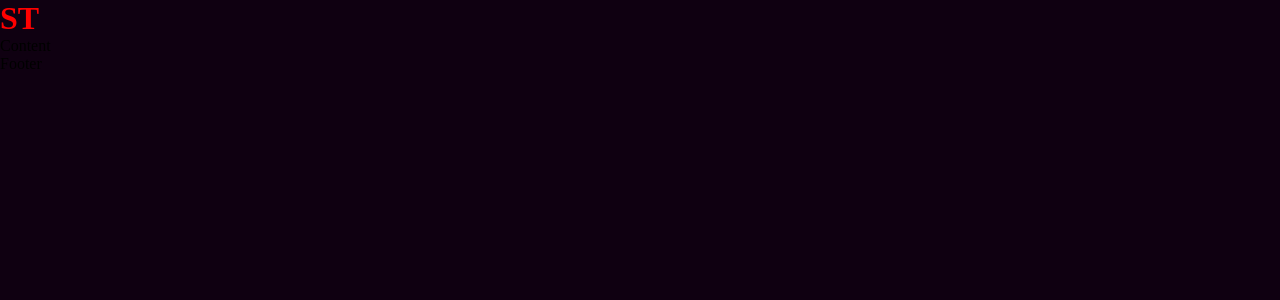
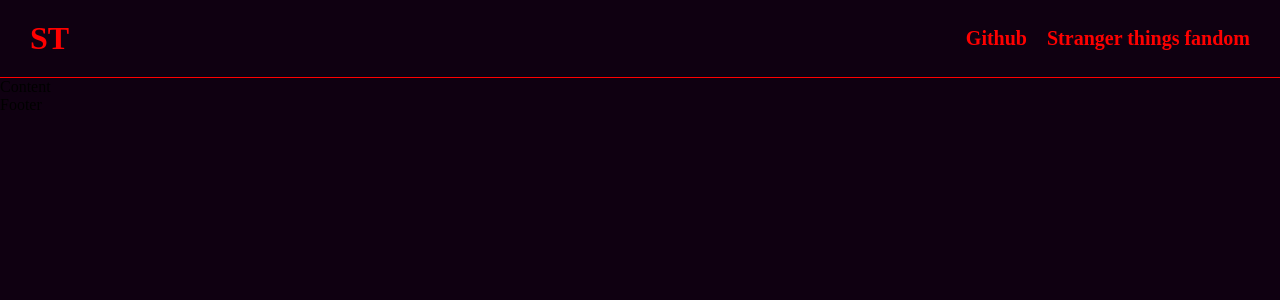
Before and after one commit to Dereje-getu-tadesse-10/List-of-Deaths---ST, a React (Create React App) app: page / in a window 1280 px wide. Shown: the top 300 px of the page. Built offline with nearby package versions, Linux system fonts and the light colour scheme.

Commit message:
Update: add style header

```diff
--- a/src/components/Header.js
+++ b/src/components/Header.js
@@ -4,6 +4,17 @@ const Header = () => {
   return (
     <header>
         <h1 className="title-red"> ST </h1>
+
+        <nav>
+            <ul>
+                <li>
+                    <a href="/">Github</a>
+                </li>
+                <li>
+                    <a href="https://strangerthings.fandom.com/wiki/List_of_Deaths">Stranger things fandom</a>
+                </li>
+            </ul>
+        </nav>
     </header>
 
   )
--- a/src/components/styles/Header.css
+++ b/src/components/styles/Header.css
@@ -1,3 +1,30 @@
+header{
+    display: flex;
+    justify-content: space-between;
+    align-items: center;
+    padding: 20px 30px;
+    border-bottom: 1px solid rgb(255, 0, 0);
+}
+
+nav > ul{
+    display: flex;
+    align-items: center;
+    gap: 20px;
+}
+
+li > a {
+    color: red;
+    text-decoration: none;
+    font-size: 20px;
+    font-weight: bold;
+    transition: all 0.3s ease-in-out;
+}
+
+li > a:hover{
+    color: rgb(255, 255, 255);
+}
+
+
 .title-red{
     color: red;
 }
--- a/src/components/styles/reset.css
+++ b/src/components/styles/reset.css
@@ -3,6 +3,7 @@
     padding: 0;
     box-sizing: border-box;
     list-style: none;
+    text-decoration: none;
 }
 
 main{
```
